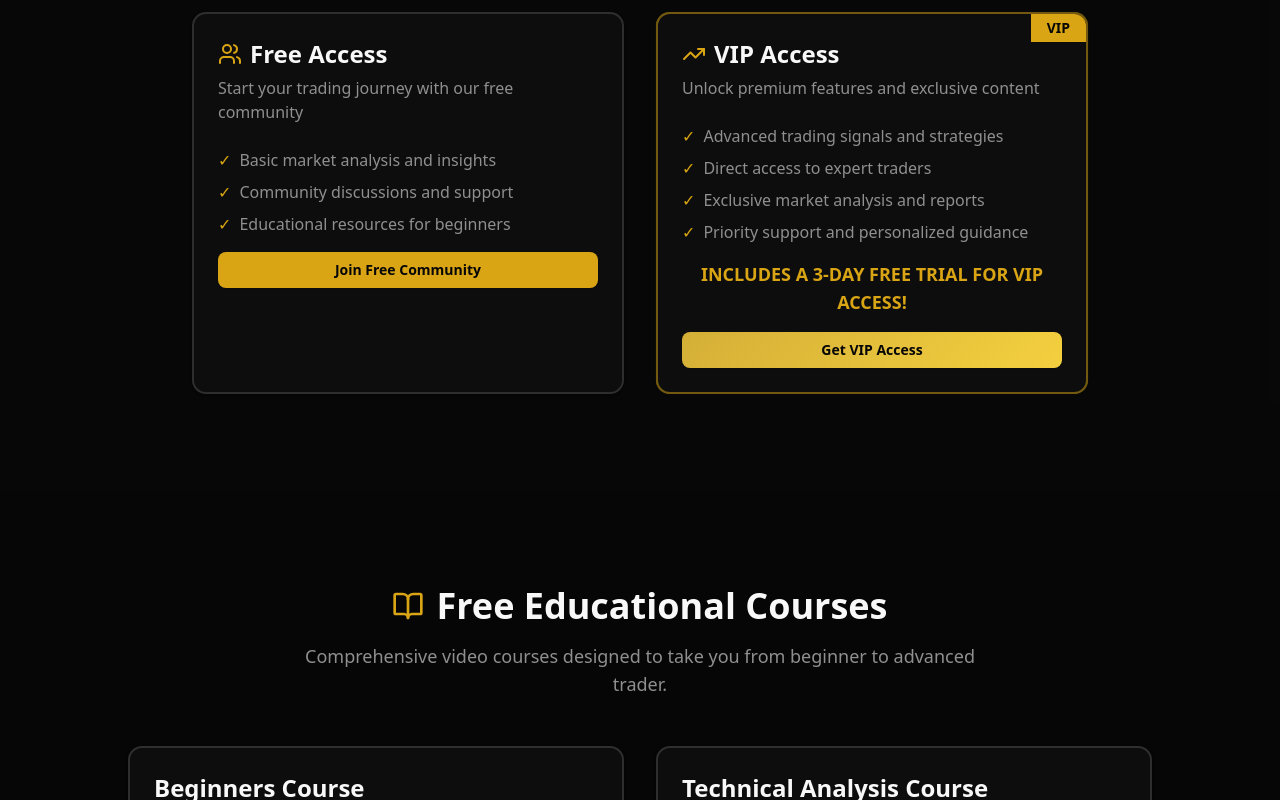
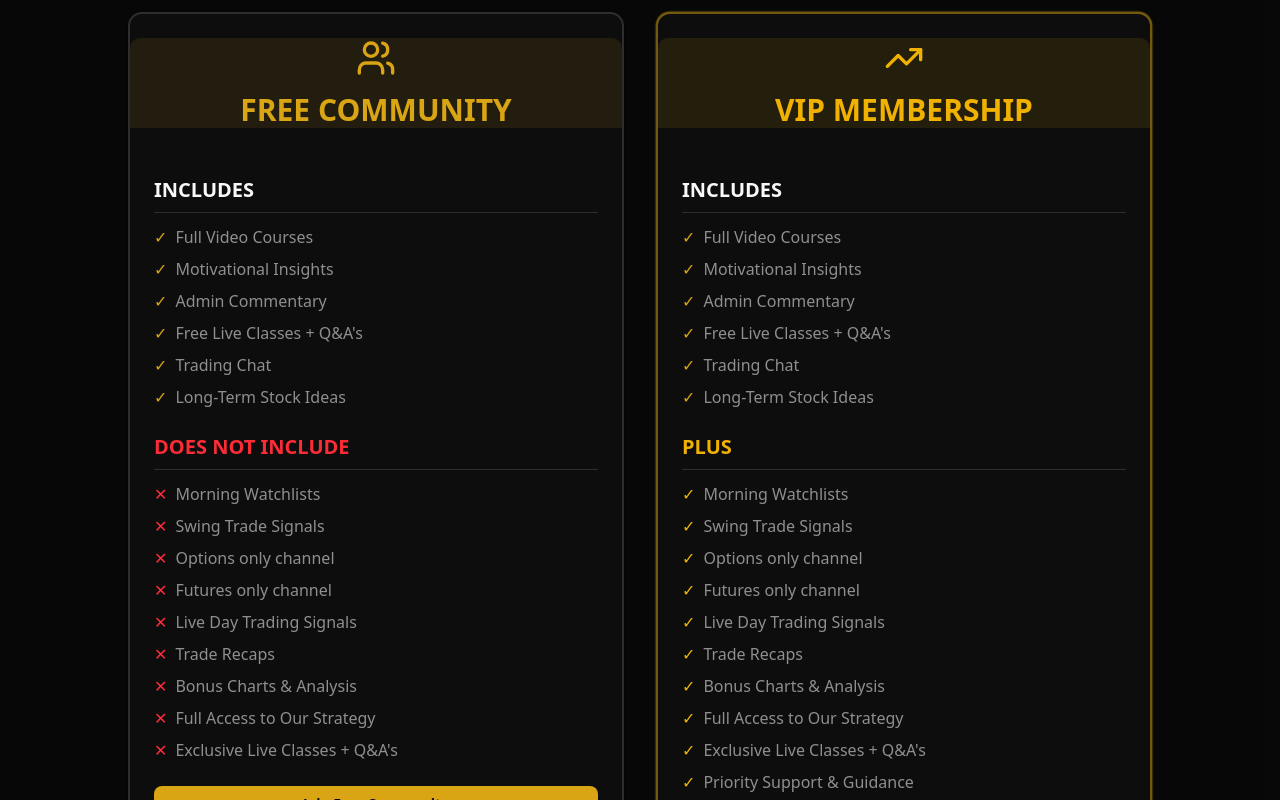
Before and after one commit to waytrades/way-trades, a React (Vite) app: page / in a window 1280 px wide. Shown: the part 1120-1920 px from the top of the page. Built offline with nearby package versions, Linux system fonts and the light colour scheme.

Commit message:
Update App.jsx

```diff
--- a/src/App.jsx
+++ b/src/App.jsx
@@ -31,7 +31,7 @@ function App() {
         </div>
       </header>
 
-      {/* Discord Servers Section */}
+      {/* Membership Pricing Section (Redesigned) */}
       <section className="py-16 md:py-24 bg-card/30">
         <div className="container mx-auto px-4">
           <div className="text-center mb-12">
@@ -40,37 +40,92 @@ function App() {
               Join Our Community
             </h2>
             <p className="text-muted-foreground text-lg max-w-2xl mx-auto">
-              Connect with fellow traders, get real-time market insights, and access exclusive trading resources.
+              Unlock your full trading potential with our Free Community or upgrade to VIP Membership.
             </p>
           </div>
 
-          <div className="grid md:grid-cols-2 gap-8 max-w-4xl mx-auto">
-            {/* Free Discord */}
+          <div className="grid md:grid-cols-2 gap-8 max-w-5xl mx-auto">
+            {/* Free Community Card */}
             <Card className="hover-lift border-2 border-border hover:border-primary/50 transition-all duration-300">
-              <CardHeader>
-                <CardTitle className="text-2xl flex items-center gap-2">
-                  <Users className="w-6 h-6 text-primary" />
-                  Free Access
-                </CardTitle>
-                <CardDescription className="text-base">
-                  Start your trading journey with our free community
-                </CardDescription>
+              <CardHeader className="bg-primary/10 rounded-t-lg">
+                <div className="flex items-center justify-center mb-2">
+                  <Users className="w-10 h-10 text-primary" />
+                </div>
+                <CardTitle className="text-3xl text-center text-primary">FREE COMMUNITY</CardTitle>
               </CardHeader>
-              <CardContent className="space-y-4">
+              <CardContent className="space-y-6 p-6">
+                <div className="space-y-3">
+                  <h3 className="text-xl font-bold text-foreground border-b border-border pb-2">INCLUDES</h3>
                   <ul className="space-y-2 text-muted-foreground">
                     <li className="flex items-start">
                       <span className="text-primary mr-2">✓</span>
-                    <span>Basic market analysis and insights</span>
+                      <span>Full Video Courses</span>
                     </li>
                     <li className="flex items-start">
                       <span className="text-primary mr-2">✓</span>
-                    <span>Community discussions and support</span>
+                      <span>Motivational Insights</span>
                     </li>
                     <li className="flex items-start">
                       <span className="text-primary mr-2">✓</span>
-                    <span>Educational resources for beginners</span>
+                      <span>Admin Commentary</span>
+                    </li>
+                    <li className="flex items-start">
+                      <span className="text-primary mr-2">✓</span>
+                      <span>Free Live Classes + Q&A's</span>
+                    </li>
+                    <li className="flex items-start">
+                      <span className="text-primary mr-2">✓</span>
+                      <span>Trading Chat</span>
+                    </li>
+                    <li className="flex items-start">
+                      <span className="text-primary mr-2">✓</span>
+                      <span>Long-Term Stock Ideas</span>
                     </li>
                   </ul>
+                </div>
+
+                <div className="space-y-3">
+                  <h3 className="text-xl font-bold text-red-500 border-b border-border pb-2">DOES NOT INCLUDE</h3>
+                  <ul className="space-y-2 text-muted-foreground">
+                    <li className="flex items-start">
+                      <span className="text-red-500 mr-2">✕</span>
+                      <span>Morning Watchlists</span>
+                    </li>
+                    <li className="flex items-start">
+                      <span className="text-red-500 mr-2">✕</span>
+                      <span>Swing Trade Signals</span>
+                    </li>
+                    <li className="flex items-start">
+                      <span className="text-red-500 mr-2">✕</span>
+                      <span>Options only channel</span>
+                    </li>
+                    <li className="flex items-start">
+                      <span className="text-red-500 mr-2">✕</span>
+                      <span>Futures only channel</span>
+                    </li>
+                    <li className="flex items-start">
+                      <span className="text-red-500 mr-2">✕</span>
+                      <span>Live Day Trading Signals</span>
+                    </li>
+                    <li className="flex items-start">
+                      <span className="text-red-500 mr-2">✕</span>
+                      <span>Trade Recaps</span>
+                    </li>
+                    <li className="flex items-start">
+                      <span className="text-red-500 mr-2">✕</span>
+                      <span>Bonus Charts & Analysis</span>
+                    </li>
+                    <li className="flex items-start">
+                      <span className="text-red-500 mr-2">✕</span>
+                      <span>Full Access to Our Strategy</span>
+                    </li>
+                    <li className="flex items-start">
+                      <span className="text-red-500 mr-2">✕</span>
+                      <span>Exclusive Live Classes + Q&A's</span>
+                    </li>
+                  </ul>
+                </div>
+
                 <Button
                   className="w-full bg-primary hover:bg-primary/90 text-primary-foreground font-semibold"
                   onClick={() => window.open('https://whop.com/waytrades/free-access-c6/', '_blank' )}
@@ -80,40 +135,98 @@ function App() {
               </CardContent>
             </Card>
 
-            {/* VIP Discord */}
+            {/* VIP Membership Card */}
             <Card className="hover-lift border-2 border-primary/50 hover:border-primary transition-all duration-300 relative overflow-hidden vip-pulse">
-              <div className="absolute top-0 right-0 bg-primary text-primary-foreground px-4 py-1 text-sm font-semibold">
-                VIP
+              <CardHeader className="bg-yellow-500/10 rounded-t-lg">
+                <div className="flex items-center justify-center mb-2">
+                  <TrendingUp className="w-10 h-10 text-yellow-500" />
                 </div>
-              <CardHeader>
-                <CardTitle className="text-2xl flex items-center gap-2">
-                  <TrendingUp className="w-6 h-6 text-primary" />
-                  VIP Access
-                </CardTitle>
-                <CardDescription className="text-base">
-                  Unlock premium features and exclusive content
-                </CardDescription>
+                <CardTitle className="text-3xl text-center text-yellow-500">VIP MEMBERSHIP</CardTitle>
               </CardHeader>
-              <CardContent className="space-y-4">
+              <CardContent className="space-y-6 p-6">
+                <div className="space-y-3">
+                  <h3 className="text-xl font-bold text-foreground border-b border-border pb-2">INCLUDES</h3>
                   <ul className="space-y-2 text-muted-foreground">
                     <li className="flex items-start">
                       <span className="text-primary mr-2">✓</span>
-                    <span>Advanced trading signals and strategies</span>
+                      <span>Full Video Courses</span>
                     </li>
                     <li className="flex items-start">
                       <span className="text-primary mr-2">✓</span>
-                    <span>Direct access to expert traders</span>
+                      <span>Motivational Insights</span>
                     </li>
                     <li className="flex items-start">
                       <span className="text-primary mr-2">✓</span>
-                    <span>Exclusive market analysis and reports</span>
+                      <span>Admin Commentary</span>
                     </li>
                     <li className="flex items-start">
                       <span className="text-primary mr-2">✓</span>
-                    <span>Priority support and personalized guidance</span>
+                      <span>Free Live Classes + Q&A's</span>
+                    </li>
+                    <li className="flex items-start">
+                      <span className="text-primary mr-2">✓</span>
+                      <span>Trading Chat</span>
+                    </li>
+                    <li className="flex items-start">
+                      <span className="text-primary mr-2">✓</span>
+                      <span>Long-Term Stock Ideas</span>
                     </li>
                   </ul>
-                <p className="text-center text-primary font-bold text-lg mb-4">INCLUDES A 3-DAY FREE TRIAL FOR VIP ACCESS!</p>
+                </div>
+
+                <div className="space-y-3">
+                  <h3 className="text-xl font-bold text-yellow-500 border-b border-border pb-2">PLUS</h3>
+                  <ul className="space-y-2 text-muted-foreground">
+                    <li className="flex items-start">
+                      <span className="text-yellow-500 mr-2">✓</span>
+                      <span>Morning Watchlists</span>
+                    </li>
+                    <li className="flex items-start">
+                      <span className="text-yellow-500 mr-2">✓</span>
+                      <span>Swing Trade Signals</span>
+                    </li>
+                    <li className="flex items-start">
+                      <span className="text-yellow-500 mr-2">✓</span>
+                      <span>Options only channel</span>
+                    </li>
+                    <li className="flex items-start">
+                      <span className="text-yellow-500 mr-2">✓</span>
+                      <span>Futures only channel</span>
+                    </li>
+                    <li className="flex items-start">
+                      <span className="text-yellow-500 mr-2">✓</span>
+                      <span>Live Day Trading Signals</span>
+                    </li>
+                    <li className="flex items-start">
+                      <span className="text-yellow-500 mr-2">✓</span>
+                      <span>Trade Recaps</span>
+                    </li>
+                    <li className="flex items-start">
+                      <span className="text-yellow-500 mr-2">✓</span>
+                      <span>Bonus Charts & Analysis</span>
+                    </li>
+                    <li className="flex items-start">
+                      <span className="text-yellow-500 mr-2">✓</span>
+                      <span>Full Access to Our Strategy</span>
+                    </li>
+                    <li className="flex items-start">
+                      <span className="text-yellow-500 mr-2">✓</span>
+                      <span>Exclusive Live Classes + Q&A's</span>
+                    </li>
+                    <li className="flex items-start">
+                      <span className="text-yellow-500 mr-2">✓</span>
+                      <span>Priority Support & Guidance</span>
+                    </li>
+                  </ul>
+                </div>
+
+                <div className="text-center space-y-2 pt-4">
+                  <h3 className="text-2xl font-bold text-yellow-500">PRICING</h3>
+                  <p className="text-xl font-semibold text-foreground">$74/month</p>
+                  <p className="text-lg text-muted-foreground">$210/3 months (Save 5%)</p>
+                  <p className="text-lg text-muted-foreground">$728/year (Save 18%)</p>
+                </div>
+
                 <Button
                   className="w-full gradient-gold hover:opacity-90 text-background font-semibold"
                   onClick={() => window.open('https://whop.com/waytrades/vip-access-60-1cb2/?utm_source=store_page&funnelId=product_7b3b2e38-8bc7-402b-9afa-d939c94b9673', '_blank' )}
```
Lines whose indentation alone changed are shown as unchanged.
